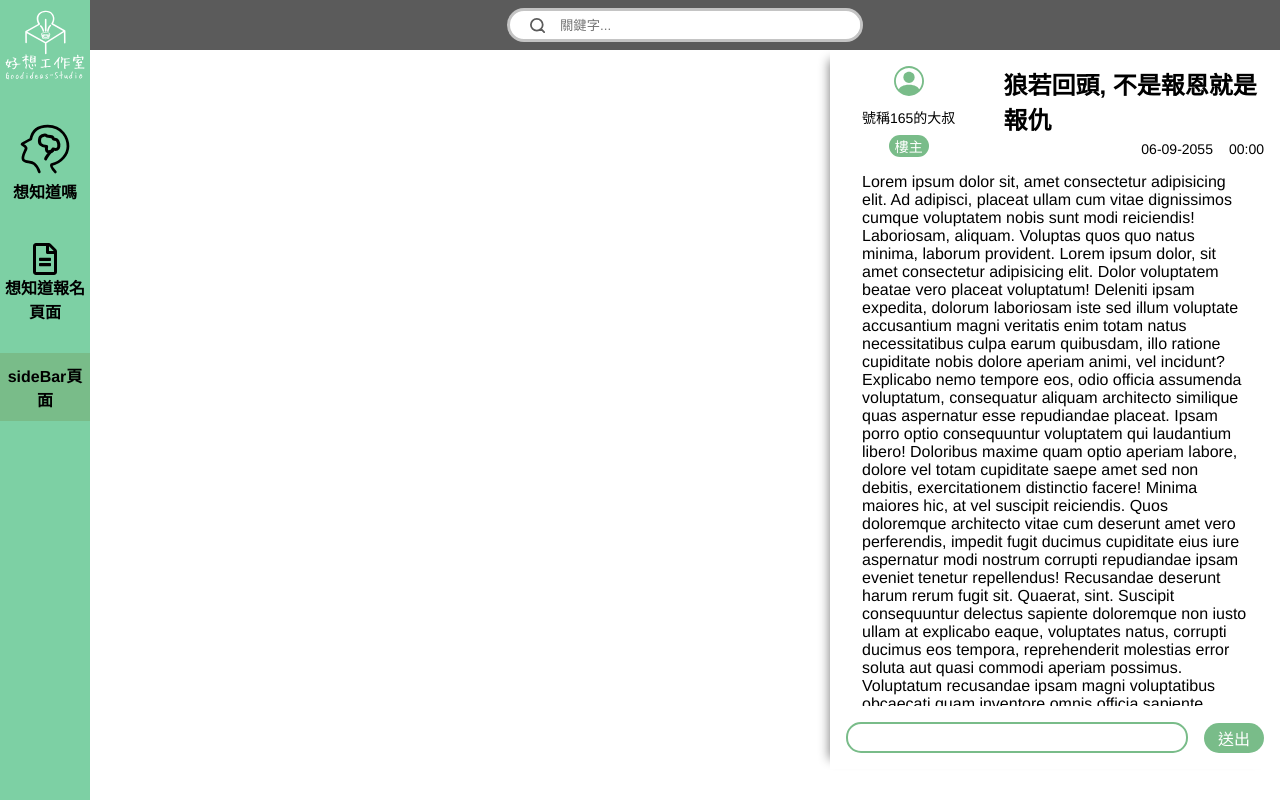
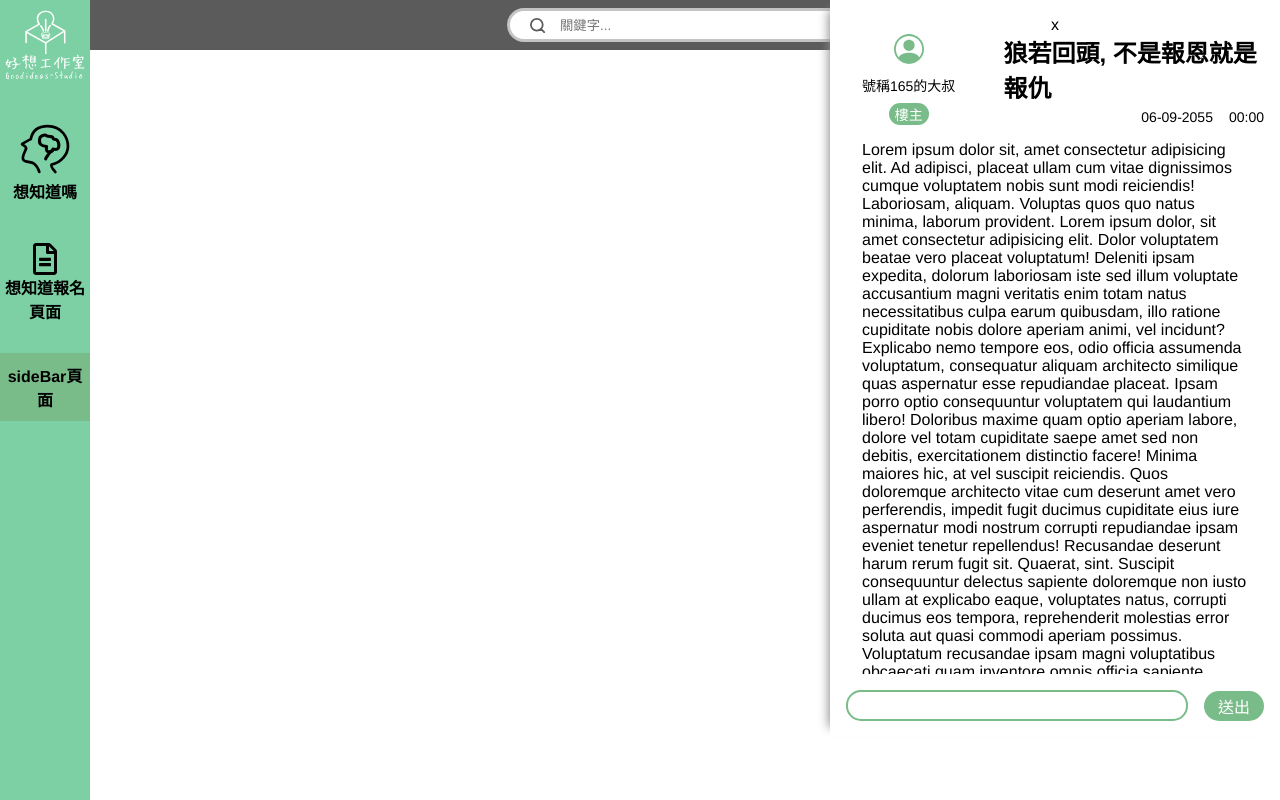
Before and after one commit to sherry-hooo/wannaKnow-platform, a Vue app: page /sideBar in a window 1280 px wide. Built offline with nearby package versions, Linux system fonts and the light colour scheme.

Commit message:
develop: feat add sideBar in wannaKnowPage

```diff
--- a/src/components/SideBar.vue
+++ b/src/components/SideBar.vue
@@ -1,6 +1,6 @@
 <template>
-  <!-- 阿傑負責 -->
-  <section class="sideBar">
+  <section class="sideBar" :class="{ openSideBar: sideBarOpen }">
+    <div @click="sideBarOpen = !sideBarOpen" class="sideBar_toggleBtn">x</div>
     <div class="overflow_container">
       <div class="sideBar_main">
         <div class="sideBar_main_info">
@@ -223,7 +223,13 @@
 </template>
 
 <script>
-export default {};
+export default {
+  data() {
+    return {
+      sideBarOpen: false,
+    };
+  },
+};
 </script>
 
 <style scoped lang="scss">
@@ -253,6 +259,11 @@ export default {};
   max-width: 450px;
   margin-left: auto;
   padding: 0.5rem;
+  position: absolute;
+  z-index: 20;
+  right: 0;
+  top: 0;
+  background: white;
 }
 @include breakpoint.tablet {
   .sideBar {
@@ -354,4 +365,12 @@ export default {};
     @include submit-button(color.$green-300);
   }
 }
+
+.openSideBar {
+  right: -100%;
+}
+
+.sideBar_toggleBtn {
+  cursor: pointer;
+}
 </style>
--- a/src/views/WannaKnow/WannaKnow.vue
+++ b/src/views/WannaKnow/WannaKnow.vue
@@ -18,13 +18,15 @@
         color="#79BC89"
       ></font-awesome-icon>
     </router-link>
+    <SideBar></SideBar>
     <router-view></router-view>
   </div>
 </template>
 
 <script>
+import SideBar from "@/components/SideBar.vue";
 export default {
-  components: {},
+  components: { SideBar },
   data() {
     return {};
   },
```
